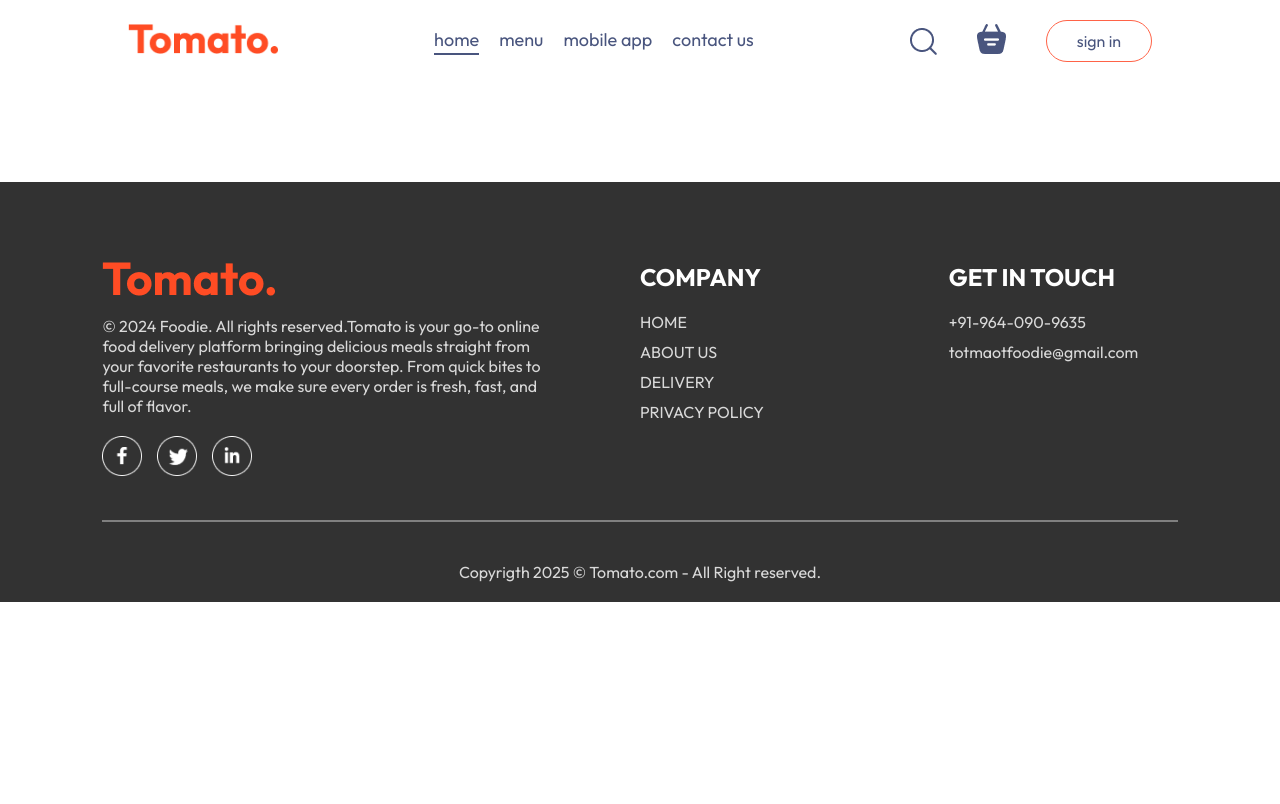
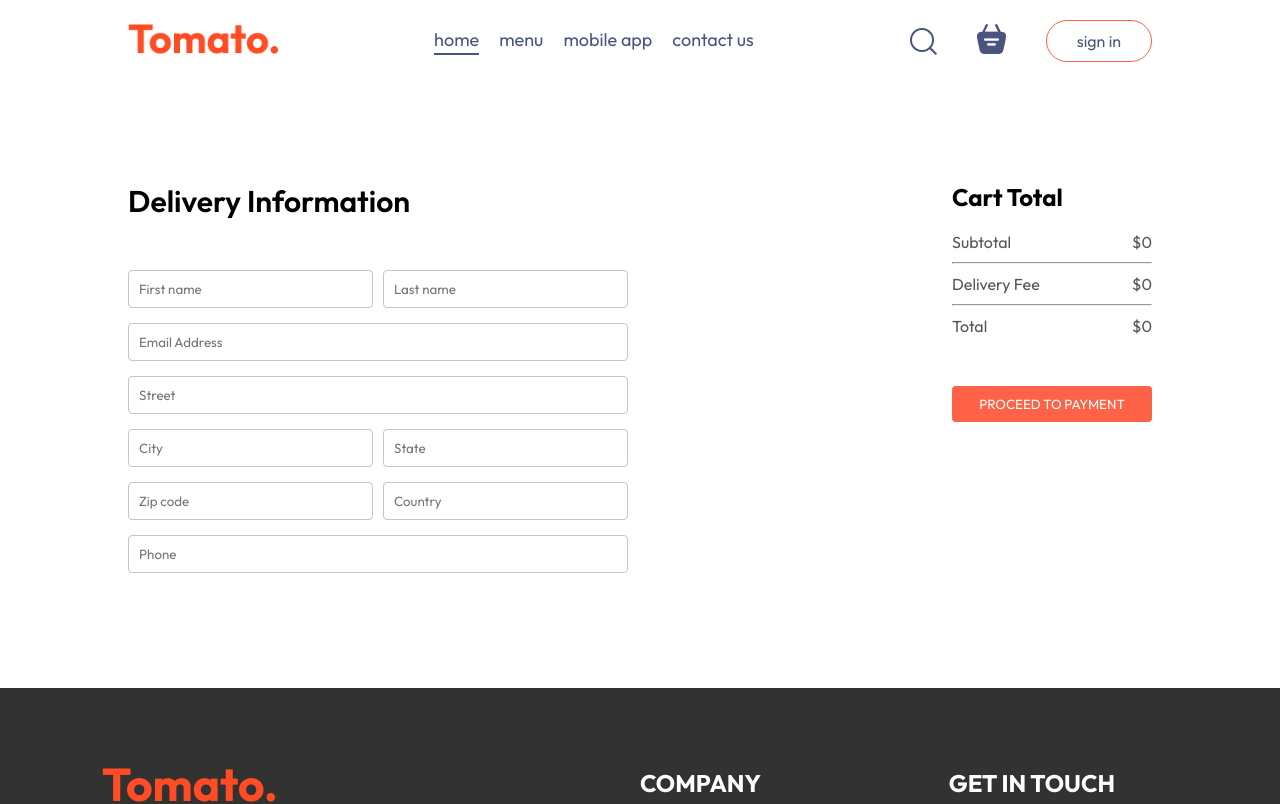
Before and after one commit to venkateshpaila72-dev/food-app, a React (Vite) app: page /Order in a window 1280 px wide. Shown: the top 804 px of the page. Built offline with nearby package versions, Linux system fonts and the light colour scheme.

Commit message:
order page  &FrontEnd completed

```diff
--- a/src/pages/cart/cart.jsx
+++ b/src/pages/cart/cart.jsx
@@ -1,9 +1,12 @@
 import React, { useContext } from 'react'
 import './Cart.css'
 import { StoreContext } from '../../context/StoreContext'
+import {useNavigate} from 'react-router-dom'
 const Cart = () => {
 
   const{cartItems,food_list,removeFromCart,addToCart, getTotalCartAmount}=useContext(StoreContext);
+
+  const navigate=useNavigate();
 
   return (
     <div className='cart'>
@@ -49,15 +52,15 @@
             <hr />
             <div className="cart-total-details">
               <p>Delivery Fee</p>
-              <p>${2}</p>
+              <p>${getTotalCartAmount()===0?0:2}</p>
             </div>
             <hr />
             <div className="cart-total-details">
               <p>Total</p>
-              <p>${getTotalCartAmount()+2}</p>
+              <p>${getTotalCartAmount()===0?0:getTotalCartAmount()+2}</p>
             </div>
           </div>
-          <button>PROCEED TO CHECKOUT</button>
+          <button onClick={()=>navigate('/Order')}>PROCEED TO CHECKOUT</button>
         </div>
         <div className="cart-promocode">
           <div>
--- a/src/pages/placeorder/placeorder.css
+++ b/src/pages/placeorder/placeorder.css
@@ -0,0 +1,36 @@
+.place-order{
+    display: flex;
+    align-items: start;
+    justify-content: space-between;
+    gap: 50px;
+    margin-top: 100px;
+
+}
+.place-order-left{
+    width: 100%;
+    max-width: max(30%,500px);
+}
+.place-order-left .title{
+    font-size: 30px;
+    font-weight: 600;
+    margin-bottom: 50px;
+}
+.place-order-left input{
+    margin-bottom: 15px;
+    width: 100%;
+    padding: 10px;
+    border: 1px solid #c5c5c5;
+    border-radius: 4px;
+    outline-color: tomato;
+}
+.place-order-left .multi-fields{
+    display: flex;
+    gap: 10px;
+}
+.place-order-right{
+    width: 100%;
+    max-width: max(40%,500px);
+}
+.place-order .cart-total button{
+    margin-top: 30px;
+}
--- a/src/pages/placeorder/placeorder.jsx
+++ b/src/pages/placeorder/placeorder.jsx
@@ -1,10 +1,53 @@
-import React from 'react'
+import React, { useContext } from 'react'
 import './PlaceOrder.css'
+import { StoreContext } from '../../context/StoreContext'
 const PlaceOrder = () => {
+
+  const{getTotalCartAmount}=useContext(StoreContext)
+
   return (
-    <div>
-
-    </div>
+    <form className='place-order'>
+      <div className="place-order-left">
+        <p className="title">Delivery Information</p>
+        <div className="multi-fields">
+          <input type="text" placeholder='First name'  />
+          <input type="text" placeholder='Last name'  />
+        </div>
+        <input type="text" placeholder='Email Address' />
+        <input type="text" placeholder='Street' />
+         <div className="multi-fields">
+          <input type="text" placeholder='City'  />
+          <input type="text" placeholder='State'  />
+        </div>
+         <div className="multi-fields">
+          <input type="text" placeholder='Zip code'  />
+          <input type="text" placeholder='Country'  />
+        </div>
+        <input type="text" placeholder='Phone' />
+      </div>
+      <div className="palce-order-right">
+        <div className="cart-total">
+          <h2>Cart Total</h2>
+          <div>
+            <div className="cart-total-details">
+              <p>Subtotal</p>
+              <p>${getTotalCartAmount()}</p>
+            </div>
+            <hr />
+            <div className="cart-total-details">
+              <p>Delivery Fee</p>
+              <p>${getTotalCartAmount()===0?0:2}</p>
+            </div>
+            <hr />
+            <div className="cart-total-details">
+              <p>Total</p>
+              <p>${getTotalCartAmount()===0?0:getTotalCartAmount()+2}</p>
+            </div>
+          </div>
+          <button >PROCEED TO PAYMENT</button>
+        </div>
+      </div>
+    </form>
   )
 }
 
```
